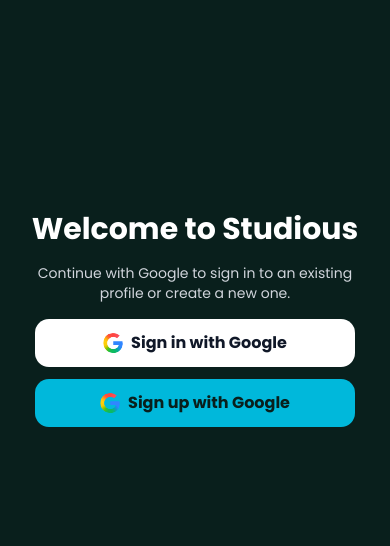
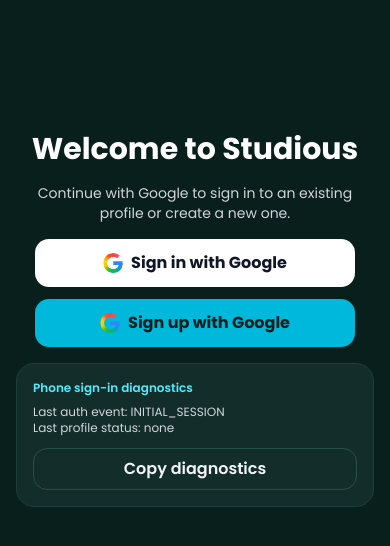
Before and after one commit to crypto-cmd/Studious, a Next.js app in the folder frontend/: page / in a window 390 px wide. Shown: the top 546 px of the page. Built offline with nearby package versions, Linux system fonts and the light colour scheme; no server answers.

Commit message:
mobile diagnostics

```diff
--- a/frontend/app/page.tsx
+++ b/frontend/app/page.tsx
@@ -137,6 +137,10 @@
   const [onboardingStep, setOnboardingStep] = useState<OnboardingStep>(1);
   const [onboardingForm, setOnboardingForm] = useState<OnboardingForm>(EMPTY_ONBOARDING_FORM);
   const [authError, setAuthError] = useState<string | null>(null);
+  const [lastAuthEvent, setLastAuthEvent] = useState<string>("INIT");
+  const [lastProfileStatus, setLastProfileStatus] = useState<number | null>(null);
+  const [isProbablyInAppBrowser, setIsProbablyInAppBrowser] = useState<boolean>(false);
+  const [hasCopiedDiagnostics, setHasCopiedDiagnostics] = useState<boolean>(false);
   const [isCreatingProfile, setIsCreatingProfile] = useState<boolean>(false);
   const [activeTab, setActiveTab] = useState<TabId>("home");
 
@@ -149,6 +153,12 @@
     setOnboardingStep(1);
     setOnboardingForm(EMPTY_ONBOARDING_FORM);
   };
+
+  useEffect(() => {
+    const userAgent = window.navigator.userAgent || "";
+    const inAppBrowserPattern = /FBAN|FBAV|Instagram|Line|; wv\)|WebView/i;
+    setIsProbablyInAppBrowser(inAppBrowserPattern.test(userAgent));
+  }, []);
 
   useEffect(() => {
     const params = new URLSearchParams(window.location.search);
@@ -179,9 +189,11 @@
       }
 
       if (session?.user) {
+        setLastAuthEvent("SESSION_FOUND");
         sessionStoreActions.setAuthId(session.user.id);
         setDefaultSignupProfile(buildSignupDefaults(session.user));
       } else {
+        setLastAuthEvent("SESSION_MISSING");
         sessionStoreActions.clear();
         setDefaultSignupProfile(EMPTY_SIGNUP_DEFAULTS);
         resetSignupForm();
@@ -190,7 +202,9 @@
       setIsAuthInitializing(false);
     });
 
-    const { data: { subscription } } = supabase.auth.onAuthStateChange((_event, session) => {
+    const { data: { subscription } } = supabase.auth.onAuthStateChange((event, session) => {
+      setLastAuthEvent(event);
+
       if (session?.user) {
         sessionStoreActions.setAuthId(session.user.id);
         setDefaultSignupProfile(buildSignupDefaults(session.user));
@@ -215,6 +229,7 @@
       setStudentName(null);
       sessionStoreActions.setStudentId(null);
       setIsProfileLoading(false);
+      setLastProfileStatus(null);
       return;
     }
 
@@ -255,6 +270,8 @@
         }
 
         if (!response.ok) {
+          setLastProfileStatus(response.status);
+
           if ((response.status === 401 || response.status === 403 || response.status === 404) && authIntent === "signin") {
             // Sign in attempt failed - the account could not be verified against an existing profile.
             await supabase.auth.signOut().catch(() => { });
@@ -282,6 +299,7 @@
           return;
         }
 
+        setLastProfileStatus(response.status);
         const resolvedName = payload?.name ?? buildDisplayName(
           payload?.firstname ?? "",
           payload?.lastname ?? "",
@@ -297,6 +315,7 @@
         }
 
         console.error("Error loading student profile:", error);
+        setLastProfileStatus(-1);
         setAuthError("Temporary connection issue while loading your profile. Please wait a moment and try again.");
         setStudentName(null);
         sessionStoreActions.setStudentId(null);
@@ -489,6 +508,28 @@
     }
   }, [activeTab, studentName]);
 
+  const copyDiagnostics = async () => {
+    const diagnostics = {
+      timestamp: new Date().toISOString(),
+      intent: authIntent,
+      authIdPresent: Boolean(authId),
+      isAuthInitializing,
+      isProfileLoading,
+      lastAuthEvent,
+      lastProfileStatus,
+      isProbablyInAppBrowser,
+      userAgent: window.navigator.userAgent,
+    };
+
+    try {
+      await navigator.clipboard.writeText(JSON.stringify(diagnostics, null, 2));
+      setHasCopiedDiagnostics(true);
+      setTimeout(() => setHasCopiedDiagnostics(false), 2000);
+    } catch {
+      setAuthError("Could not copy diagnostics. You can still screenshot this section.");
+    }
+  };
+
   if (isAuthInitializing) {
     return (
       <AppShell>
@@ -524,6 +565,23 @@
             >
               <img src="/google-logo.svg" alt="Google" className="w-5 h-5" />
               Sign up with Google
+            </button>
+          </div>
+          <div className="w-full max-w-sm rounded-2xl border border-[#1b3f3a] bg-[#132e2a] p-4 text-left">
+            <p className="text-xs font-semibold text-cyan-300">Phone sign-in diagnostics</p>
+            <p className="text-xs text-gray-300 mt-2">Last auth event: {lastAuthEvent}</p>
+            <p className="text-xs text-gray-300">Last profile status: {lastProfileStatus ?? "none"}</p>
+            {isProbablyInAppBrowser && (
+              <p className="text-xs text-amber-300 mt-2">
+                In-app browser detected. Open this page in Safari or Chrome to avoid OAuth cookie/session restrictions.
+              </p>
+            )}
+            <button
+              type="button"
+              onClick={copyDiagnostics}
+              className="mt-3 w-full border border-[#24524b] text-gray-100 font-semibold py-2 rounded-xl hover:bg-[#173732] transition-colors"
+            >
+              {hasCopiedDiagnostics ? "Diagnostics copied" : "Copy diagnostics"}
             </button>
           </div>
           {authError && <p className="text-red-300 text-sm max-w-xs">{authError}</p>}
```
